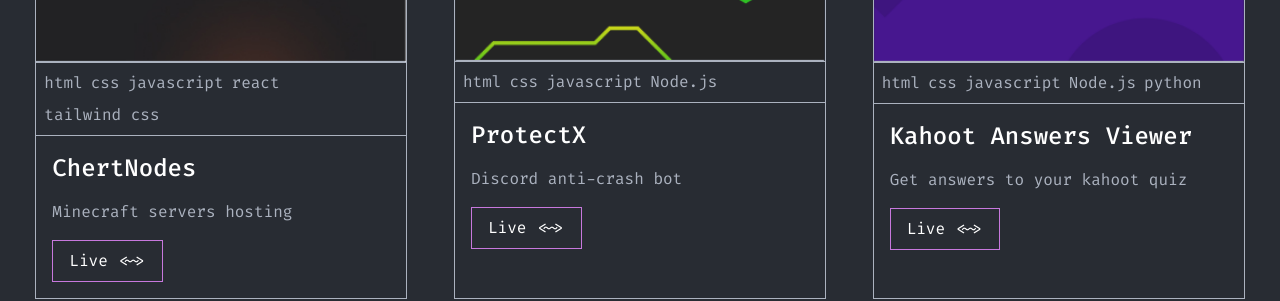
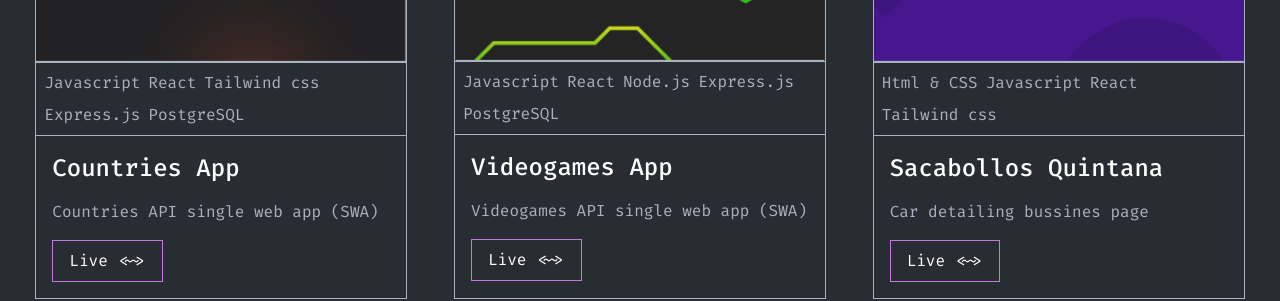
Before and after one commit to tomas26j/Personal-Portfolio, a React (Create React App) app: page / in a window 1280 px wide. Shown: the part 381-682 px from the top of the page. Built offline with nearby package versions, Linux system fonts and the light colour scheme.

Commit message:
Update Projects.jsx

```diff
--- a/src/components/projects_section/Projects.jsx
+++ b/src/components/projects_section/Projects.jsx
@@ -2,27 +2,28 @@
 import first from "./imgs/Rectangle 22.jpg";
 import second from "./imgs/Rectangle 22.png";
 import third from "./imgs/Rectangle 22 (1).png";
+import { Link } from "react-router-dom";
 
 const Projects = () => {
   // CAMBIAR LA INFO DE LOS PROYECTOS
   const projects = [
     {
       img: first,
-      langs: ["html", "css", "javascript", "react", "tailwind css"],
-      title: "ChertNodes",
-      disc: "Minecraft servers hosting ",
+      langs: ["Javascript", "React", "Tailwind css", "Express.js", "PostgreSQL"],
+      title: "Countries App",
+      disc: "Countries API single web app (SWA)",
     },
     {
       img: second,
-      langs: ["html", "css", "javascript", "Node.js"],
-      title: "ProtectX",
-      disc: "Discord anti-crash bot ",
+      langs: ["Javascript", "React", "Node.js", "Express.js", "PostgreSQL"],
+      title: "Videogames App",
+      disc: "Videogames API single web app (SWA)",
     },
     {
       img: third,
-      langs: ["html", "css", "javascript", "Node.js", "python"],
-      title: "Kahoot Answers Viewer",
-      disc: "Get answers to your kahoot quiz ",
+      langs: ["Html & CSS", "Javascript", "React", "Tailwind css"],
+      title: "Sacabollos Quintana",
+      disc: "Car detailing bussines page",
     },
   ];
 
@@ -40,9 +41,9 @@
           </div>
           {/* right */}
           <div className=" text-white font-medium">
-            <a href="projects">
+            <Link to="projects">
               <span>Ver todos ~~&gt;</span>
-            </a>
+            </Link>
           </div>
         </div>
         {/* bottom */}
```
